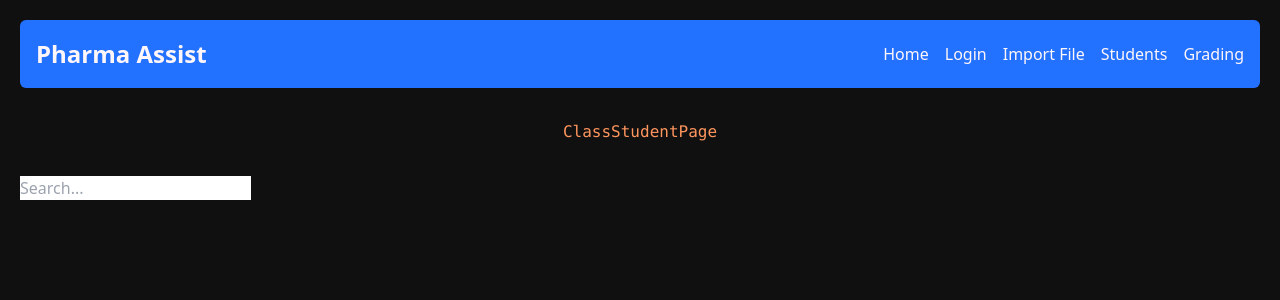
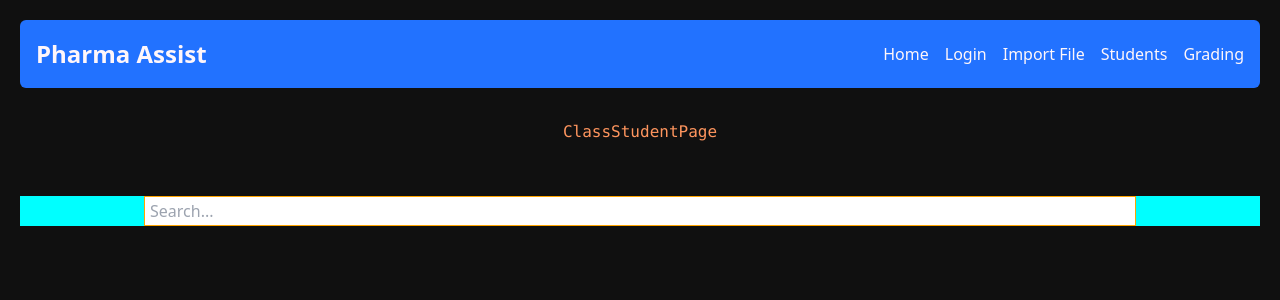
Before and after one commit to JinPlanter/Pharma-Assist, a Next.js app: page /Students in a window 1280 px wide. Shown: the top 300 px of the page. Built offline with nearby package versions, Linux system fonts and the light colour scheme.

Commit message:
added temp styling

```diff
--- a/app/Students/components/search-bar.js
+++ b/app/Students/components/search-bar.js
@@ -1,4 +1,5 @@
 import React, {useState, useEffect} from 'react'
+import styles from './search-bar.module.css'
 
 const SearchBar = ({ data }) => {
     const [searchInput, setSearchInput] = useState('');
@@ -38,18 +39,18 @@ const SearchBar = ({ data }) => {
 
 
     return (
-        <div>
+        <div className={styles.container}>
             <input
-            className = "text-black"
+            className = {`${styles.inputBox} "text-black` }
             type="text"
             placeholder="Search..."
             value={searchInput}
             onChange={(event)=> setSearchInput(event.target.value)}
             />
             {searchResults.length > 0 && (
-            <ul>
+            <ul className = {`${styles.searchResults}` }>
                 {searchResults.map((result) => (
-                    <li key={result.id}>
+                    <li className={styles.studentDetails} key={result.id}>
                         <div>
                             <p>{result.name}</p>
                             <p>{result.class}</p>
--- /dev/null
+++ b/app/Students/components/search-bar.module.css
@@ -0,0 +1,45 @@
+
+.container{
+    display: flex;
+    justify-content: center;
+    align-items: center;
+    margin-top: 20px;
+    background-color: aqua;
+    flex-direction: column;
+}
+
+.inputBox{
+    width: 80%;
+    height: 30px;
+    border: 1px solid black;
+    padding: 5px;
+    border-color: orange;
+    color: black;
+}
+
+
+.searchResults{
+    display: flex;
+    flex-direction: column;
+    justify-content: center;
+    align-items: center;
+    background-color: aqua;
+    padding: 10px;
+    border-radius: 5px;
+    border: 1px solid black;
+    border-color: orange;
+    width:80%;
+}
+
+.studentDetails {
+    display: flex;
+    flex-direction: column;
+    justify-content: center;
+    align-items: center;
+    margin-top: 20px;
+    background-color: aqua;
+    border-radius: 5px;
+    border: 1px solid black;
+    border-color: orange;
+    width: 100%;
+}
```
